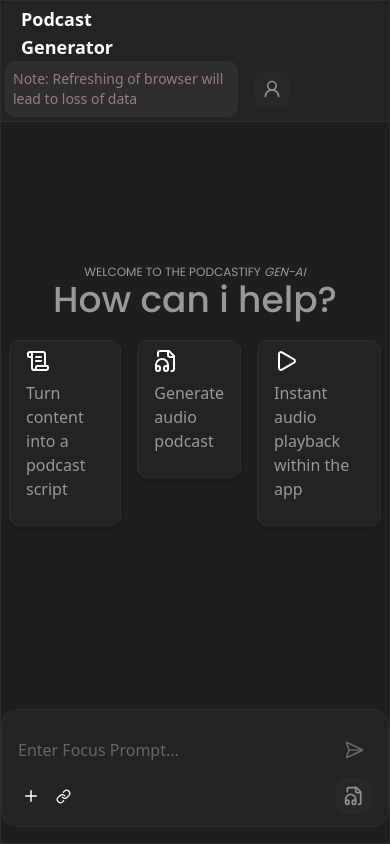
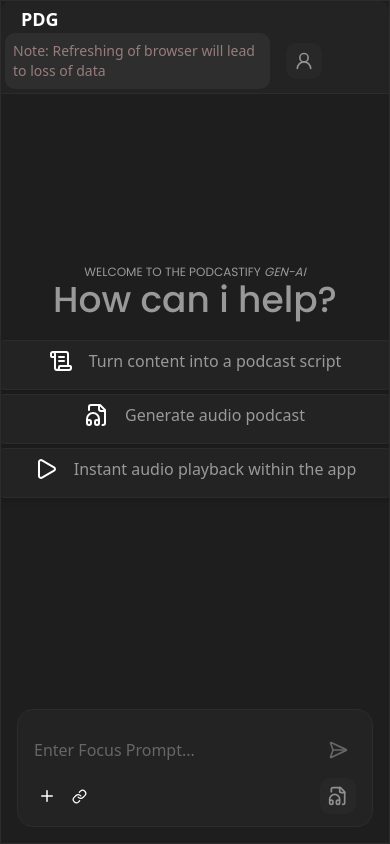
Before and after one commit to pauluwaifo/podcastify, a React (Vite) app: page / in a window 390 px wide. Built offline with nearby package versions, Linux system fonts and the light colour scheme.

Commit message:
fix: fixed small screen ui

```diff
--- a/src/App.tsx
+++ b/src/App.tsx
@@ -86,10 +86,11 @@
       <div className="shadow-xl w-full h-full border border-[#2C2C2C] rounded-none md:rounded-lg bg-[#1E1E1E] relative overflow-hidden">
         {/* topbar */}
         <div className="absolute left-0 top-0 w-full flex items-center flex-wrap mb-8 p-1 bg-[#232323] rounded-t-lg border-b border-[#2C2C2C]">
-          <div className="basis-3/12 px-4">
-            <h1 className="text-white text-lg font-bold">Podcast Generator</h1>
+          <div className="basis-2/12 md:basis-3/12 px-4">
+            <h1 className="text-white text-lg font-bold hidden md:block">Podcast Generator</h1>
+            <h1 className="text-white text-lg font-bold sm:hidden block">PDG</h1>
           </div>
-          <div className="basis-9/12 flex flex-row items-center gap-4 justify-end">
+          <div className="basis-10/12 md:basis-9/12 flex flex-row items-center gap-4 justify-end">
             <p className="bg-white/5 text-red-200/50 text-sm p-2 rounded-lg">
               Note: Refreshing of browser will lead to loss of data
             </p>
@@ -124,7 +125,7 @@
           </div>
         )}
         {/* footer */}
-        <div className="absolute bottom-0 left-0 w-full flex items-center justify-center pb-4 bg-[#1E1E1E]">
+        <div className="absolute bottom-0 left-0 w-full flex items-center justify-center p-4 bg-[#1E1E1E]">
           <form
             onSubmit={(e) => handleSubmit(e)}
             className="flex flex-col items-center justify-between border w-[500px] md:w-170 border-[#2C2C2C] bg-[#232323] px-4 py-3 rounded-2xl gap-2"
--- a/src/components/custom_ui/card.tsx
+++ b/src/components/custom_ui/card.tsx
@@ -8,11 +8,11 @@
 export default function Card({ content, icon: Icon }: CardProps) {
   return (
     <div>
-      <div className="bg-[#232323] py-2 px-4 rounded-lg border border-[#2C2C2C] hover:scale-102 transition-scale duration-100 delay-75 ease-in-out shadow-md flex flex-col cursor-pointer">
+      <div className="bg-[#232323] py-2 px-4 rounded-lg border border-[#2C2C2C] hover:scale-102 transition-scale duration-100 delay-75 ease-in-out shadow-md flex flex-row md:flex-col cursor-pointer items-center md:items-start gap-4 md:gap-2 justify-center md:justify-start">
         <h2 className="text-white text-xl font-bold mb-2">
           <Icon />
         </h2>
-        <p className="text-[#999999] mb-4">{content}</p>
+        <p className="text-[#999999] mb-2">{content}</p>
       </div>
     </div>
   );
--- a/src/components/welcome_screen.tsx
+++ b/src/components/welcome_screen.tsx
@@ -1,12 +1,10 @@
-import { ScrollText, FileAudio, Play, } from "lucide-react";
+import { ScrollText, FileAudio, Play } from "lucide-react";
 import Card from "./custom_ui/card";
-
 
 export default function WelcomeScreen() {
   return (
     <div className="flex flex-col items-center justify-center h-full">
       <div className="flex flex-col items-center justify-center w-full h-full p-2 gap-4">
-
         <div className="items-center flex flex-col basis-1/2">
           <p className="text-[#999999] text-xs font-poppins font-regular">
             WELCOME TO THE PODCASTIFY <i>GEN-AI </i>
@@ -14,13 +12,22 @@
           <p className="text-[#999999] text-4xl font-poppins font-medium">
             How can i help?
           </p>
-          <div className="flex flex-row gap-4 mt-5">
-            <Card
-              content="Turn content into a podcast script"
-              icon={ScrollText}
-            />
-            <Card content="Generate audio podcast" icon={FileAudio} />
-            <Card content="Instant audio playback within the app" icon={Play} />
+          <div className="flex flex-row gap-1 md:gap-4 mt-5 flex-wrap items-center justify-center">
+            <div className="w-100 md:w-fit">
+              <Card
+                content="Turn content into a podcast script"
+                icon={ScrollText}
+              />
+            </div>
+            <div className="w-100 md:w-fit">
+              <Card content="Generate audio podcast" icon={FileAudio} />
+            </div>
+            <div className="w-100 md:w-fit">
+              <Card
+                content="Instant audio playback within the app"
+                icon={Play}
+              />
+            </div>
           </div>
         </div>
       </div>
```
